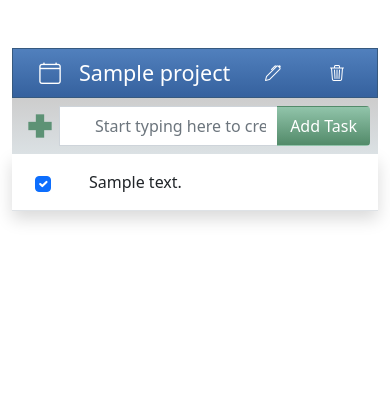
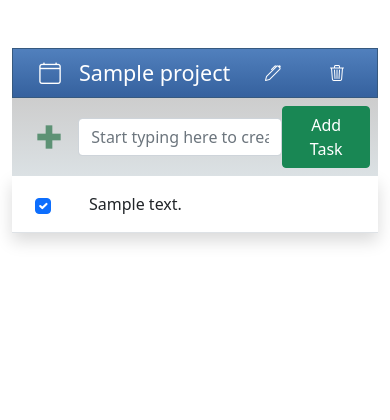
Before and after one commit to PitRella/ManagerPlatform, a Django app: page /dashboard/ in a window 390 px wide. Shown: the top 420 px of the page. Run offline with Django 5.2, Linux system fonts and the light colour scheme; a user stored in the database is signed in; tables that the repository leaves empty hold one stand-in row (values such as "Sample post").

Commit message:
feat(project_item.html): Restructure task creation forms a layout with a responsive grid system

```diff
--- a/templates/project/project_item.html
+++ b/templates/project/project_item.html
@@ -33,34 +33,37 @@
     <div class="container-md">
         <div class="row white-border">
             <div class="col-md-12 p-2 project-gradient-grey-white project-text-shadow d-flex align-items-center">
-                <div class="input-group">
+                <div class="col-2 col-md-1 d-flex justify-content-center fs-1">
                     <svg
                             xmlns="http://www.w3.org/2000/svg"
                             width="40"
                             height="40"
                             stroke="currentColor"
-                            stroke-width="5"
+                            stroke-width="4"
                             color="#5d9275"
                             viewBox="0 0 24 24"
-
                     >
                         <line x1="12" y1="5" x2="12" y2="19"></line>
                         <line x1="5" y1="12" x2="19" y2="12"></line>
                     </svg>
-                    <span class="input-group-text bg-white border-end-0"></span>
+                </div>
+                <div class="col-7 col-md-9 ">
                     <input type="text"
-                           class="form-control search-shadow border-start-0 border-end-0"
+                           class="form-control search-shadow"
                            placeholder="Start typing here to create a task..."
                            id="searchInput-{{ project.id }}"
                            name="searchInput-{{ project.id }}">
+                </div>
+                <div class="col-3 col-md-2 d-flex justify-content-center">
                     <button type="button"
-                            class="btn text-white button-gradient-green-dark green-border add-task-btn"
+                            class="btn btn-success gradient-green-dark green-border"
                             hx-post="{% url 'tasks:create_simple' project.id %}"
                             hx-target="#tasks-container-{{ project.id }}"
                             hx-swap="beforeend"
                             hx-include="[name='searchInput-{{ project.id }}']"
                             hx-headers='{"X-CSRFToken": "{{ csrf_token }}"}'
-                            hx-trigger="click">
+                            hx-trigger="click"
+                            hx-on="htmx:afterRequest: if (event.detail.xhr && event.detail.xhr.status === 200) { const input = document.getElementById('searchInput-{{ project.id }}'); if (input) { input.value = ''; } const msg = document.getElementById('no-tasks-message-{{ project.id }}'); if (msg) { msg.remove(); } if (window.dashboardManager) { window.dashboardManager.rebindEventHandlers(); window.dashboardManager.initSortableLists(); } }">
                         Add Task
                     </button>
                 </div>
```
